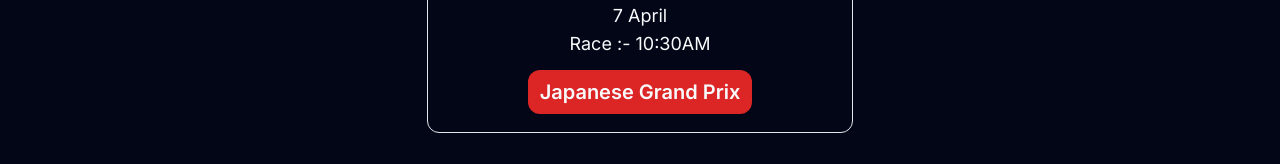
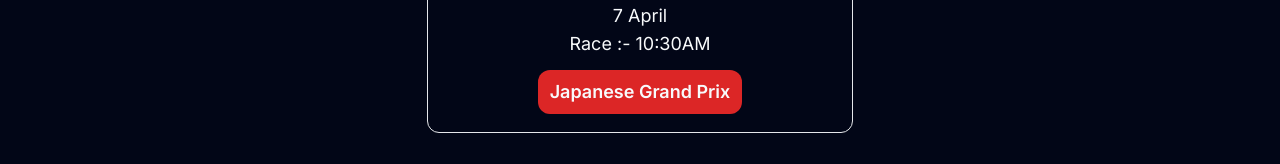
Before and after one commit to sainathkamble/f1withsainath, a Next.js app: page / in a window 1280 px wide. Shown: the part 423-587 px from the top of the page. Built offline with nearby package versions, Linux system fonts and the light colour scheme.

Commit message:
Add files via upload

```diff
--- a/src/app/calendar/page.js
+++ b/src/app/calendar/page.js
@@ -8,7 +8,7 @@
         <>
         <Navbar/>
         <div className="h-[80vh] w-screen px-4 grid place-items-center bg-cover text-slate-50 bg-slate-950">
-         <Image src="/calendar.jpg" width={400} height={900} alt="F1 2024 Calendar image"/>
+         <Image src="/calendar.jpg" width={400} height={900} className="bg-cover" alt="F1 2024 Calendar image"/>
         </div>
         <Footer/>
         </>
--- a/src/app/home/page.js
+++ b/src/app/home/page.js
@@ -80,7 +80,7 @@
                 <p className="flex justify-center">7 April</p>
                 <p>Race :- 10:30AM</p>
               </div>
-             <Link href="./livestream" className=" my-3 py-2 px-3 bg-red-600 rounded-xl text-xl font-semibold">{currentRace} Grand Prix</Link>
+             <Link href="./livestream" className=" my-3 py-2 px-3 bg-red-600 rounded-xl text-lg font-semibold">{currentRace} Grand Prix</Link>
           </div>
           </div>
 
```
